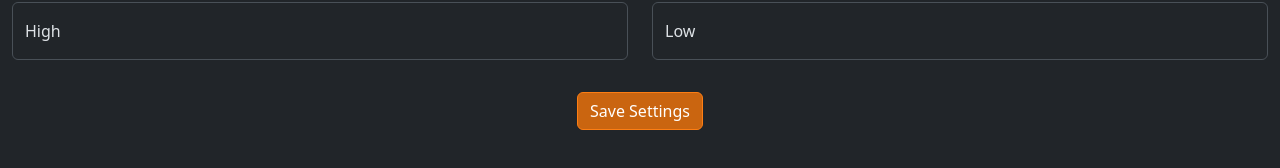
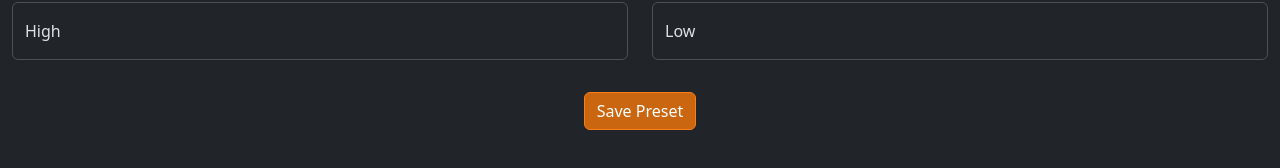
Before and after one commit to Jamman214/oven-manager, a React (Vite) app in the folder frontend/: page /presets/single in a window 1280 px wide. Shown: the part 208-376 px from the top of the page. Built offline with nearby package versions, Linux system fonts and the light colour scheme.

Commit message:
changed button text

```diff
--- a/frontend/src/pages/presets/Single.tsx
+++ b/frontend/src/pages/presets/Single.tsx
@@ -189,7 +189,7 @@ function PresetSingle() {
             {coreAndOvenInputs}
             <Row className="d-flex justify-content-center">
                 <Col xs={6} className="text-center">
-                    <Button type="submit">Save Settings</Button>
+                    <Button type="submit">Save Preset</Button>
                 </Col>
             </Row>
         </Form>
```
